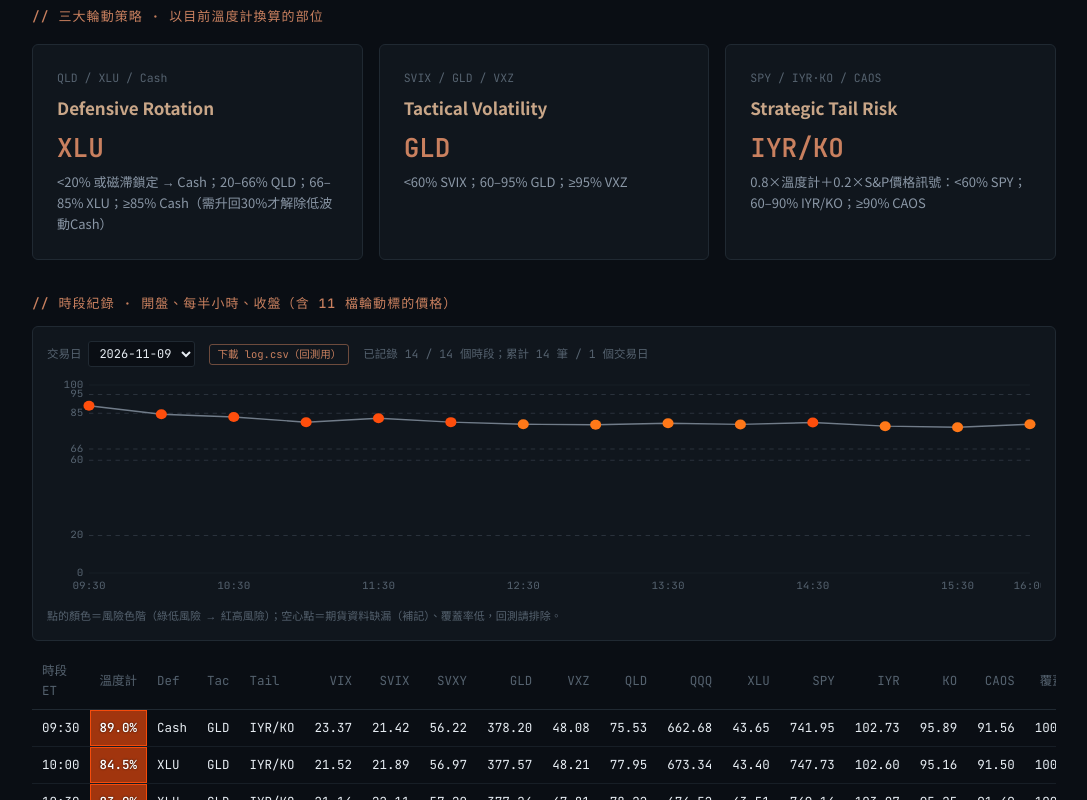
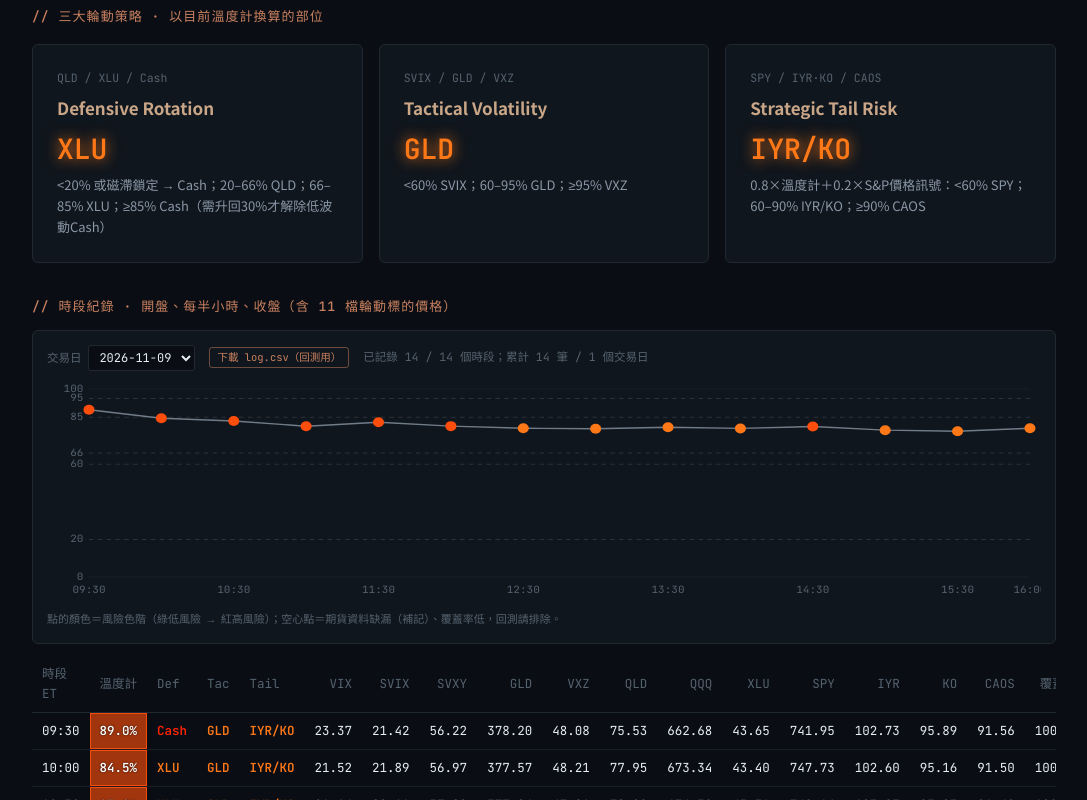
Before and after one commit to leveragevolatilitylife/Volatility-Barometer, a plain HTML site: page index.html in a window 1280 px wide. Shown: the part 680-1480 px from the top of the page, without its empty margins (96-1183 px from the left). Drawn offline with Linux system fonts and the light colour scheme.

Commit message:
feat: 三策略倉位字色依風險區間套用紅黃綠色階
Co-Authored-By: Claude Sonnet 5.5 <noreply@anthropic.com>
Claude-Session: https://claude.ai/code/session_01BzUM1Cu1PAB6zVCbpfcoMb

```diff
--- a/assets/app.js
+++ b/assets/app.js
@@ -10,6 +10,12 @@ var RISK_STEPS=(function(){var R=[255,36,0],M=[255,225,53],G=[0,255,127];var o=[
 function riskRgb(risk){if(risk==null||isNaN(risk))return null;var f=Math.max(0,Math.min(1,1-risk));return RISK_STEPS[Math.min(9,Math.floor(f*10))]}
 function rgba(c,a){return 'rgba('+c[0]+','+c[1]+','+c[2]+','+a+')'}
 function rkCell(risk,txt){var c=riskRgb(risk);return c?'<td class="rk" style="background:'+rgba(c,.62)+';box-shadow:inset 0 0 0 1px '+rgba(c,.9)+'">'+txt+'</td>':'<td class="na">'+txt+'</td>'}
+/* 倉位字色：依該倉位所對應的風險區間，取區間中點套用同一組紅黃綠色階（綠＝低風險區、紅＝高風險區） */
+function posRisk(st,pos,b,ts){
+ if(st==='defensive')return pos==='Cash'?(b>=.85?.925:.10):(pos==='QLD'?.43:.755);
+ if(st==='tactical')return pos==='GLD'?.775:(pos==='VXZ'?.975:.30);
+ return pos==='SPY'?.30:(pos==='CAOS'?.95:.75)}
+function posColor(st,pos,b,ts){var c=riskRgb(posRisk(st,pos,b,ts));return c?'rgb('+c.join(',')+')':''}
 function get(f,csv){return fetch(base+'/'+f+'?_='+Math.floor(Date.now()/60000)).then(function(r){if(!r.ok)throw 0;return csv?r.text():r.json()}).catch(function(){return null})}
 function pct(x){return x==null||isNaN(x)?'--':(x*100).toFixed(1)+'%'}
 function el(t,a,txt){var e=document.createElementNS(NS,t);for(var k in a)e.setAttribute(k,a[k]);if(txt!=null)e.textContent=txt;return e}
@@ -55,7 +61,7 @@ Promise.all([get('live.json'),get('log.csv',1),get('weights.json')]).then(functi
   $('asof').textContent='資料日 '+L.trade_date+' · 更新 '+L.asof_et.slice(11,16)+' ET'+(L.bar_time_et?' · 最新K線 '+L.bar_time_et:'');
   $('kv').innerHTML=[['VIX',L.inputs.VIX],['VIX9D',L.inputs.VIX9D],['VIX3M',L.inputs.VIX3M],['S&P價格訊號',L.price_signal*100,'%'],['覆蓋率',L.coverage*100,'%']].map(function(k){return '<div><small>'+k[0]+'</small><b>'+(k[1]==null?'--':(+k[1]).toFixed(k[2]?0:2)+(k[2]||''))+'</b></div>'}).join('');
   if(L.coverage<.95){var w=$('warn');w.style.display='block';w.textContent='⚠ 覆蓋率 '+(L.coverage*100).toFixed(0)+'%：部分指標（多為 VIX 期貨）暫缺，已重新正規化，數值僅供參考。'}
-  $('strats').innerHTML=STR.map(function(s){return '<div class="card st"><div class="tick">'+s[2]+'</div><h2>'+s[1]+'</h2><div class="pos">'+L.strategies[s[0]]+'</div><div class="desc">'+s[3]+'</div></div>'}).join('');
+  $('strats').innerHTML=STR.map(function(s){return '<div class="card st"><div class="tick">'+s[2]+'</div><h2>'+s[1]+'</h2><div class="pos" style="color:'+posColor(s[0],L.strategies[s[0]],L.barometer,L.tail_score)+'">'+L.strategies[s[0]]+'</div><div class="desc">'+s[3]+'</div></div>'}).join('');
   var wm={};if(Wt)Wt.metrics.forEach(function(m){wm[m.name]=m.weight});
   var h='<tr><th>指標</th><th class="num">數值</th><th>風險分位</th><th class="num">權重</th></tr>';
   Object.keys(L.metrics).forEach(function(k){var m=L.metrics[k];h+='<tr><td>'+k+'</td><td class="num">'+(m.value==null?'<span class="na">缺</span>':m.value.toFixed(4))+'</td>'+rkCell(m.risk,m.risk==null?'--':(m.risk*100).toFixed(0)+'%')+'<td class="num">'+(wm[k]!=null?(wm[k]*100).toFixed(1)+'%':'')+'</td></tr>'});
@@ -67,7 +73,7 @@ Promise.all([get('live.json'),get('log.csv',1),get('weights.json')]).then(functi
   lineChart($('intra'),rows.map(function(x){return x.slot}),rows.map(function(x){return +x.barometer}),{hollow:rows.map(function(x){return x.late==='1'||+x.coverage<.95})});
   $('logmeta').textContent=rows.length?('已記錄 '+rows.length+' / 14 個時段；累計 '+S.length+' 筆 / '+days.length+' 個交易日'):'';
   var h='<tr><th>時段 ET</th><th class="num">溫度計</th><th>Def</th><th>Tac</th><th>Tail</th><th class="num">VIX</th>'+TICKERS.map(function(t){return '<th class="num">'+t+'</th>'}).join('')+'<th class="num">覆蓋</th></tr>';
-  rows.forEach(function(x){h+='<tr class="'+(x.late==='1'?'slotrow-late':'')+'"><td>'+x.slot+(x.late==='1'?' *':'')+'</td>'+rkCell(+x.barometer,pct(+x.barometer))+'<td>'+x.defensive+'</td><td>'+x.tactical+'</td><td>'+x.tail+'</td><td class="num">'+(+x.VIX).toFixed(2)+'</td>'+TICKERS.map(function(t){return '<td class="num">'+(x[t]===''?'<span class="na">–</span>':(+x[t]).toFixed(2))+'</td>'}).join('')+'<td class="num">'+(+x.coverage*100).toFixed(0)+'%</td></tr>'});
+  rows.forEach(function(x){h+='<tr class="'+(x.late==='1'?'slotrow-late':'')+'"><td>'+x.slot+(x.late==='1'?' *':'')+'</td>'+rkCell(+x.barometer,pct(+x.barometer))+'<td style="color:'+posColor('defensive',x.defensive,+x.barometer)+';font-weight:600">'+x.defensive+'</td><td style="color:'+posColor('tactical',x.tactical,+x.barometer)+';font-weight:600">'+x.tactical+'</td><td style="color:'+posColor('tail',x.tail.split('/')[0]==='IYR'?'IYR/KO':x.tail,+x.barometer,+x.tail_score)+';font-weight:600">'+x.tail+'</td><td class="num">'+(+x.VIX).toFixed(2)+'</td>'+TICKERS.map(function(t){return '<td class="num">'+(x[t]===''?'<span class="na">–</span>':(+x[t]).toFixed(2))+'</td>'}).join('')+'<td class="num">'+(+x.coverage*100).toFixed(0)+'%</td></tr>'});
   $('snaps').innerHTML=rows.length?h:'<tr><td class="na">尚無紀錄 — 下一個美股交易日開盤時起自動寫入（* 為補記，期貨缺漏）</td></tr>'}
  sel.onchange=show;show();
  var k=S.filter(function(x){return x.slot==='10:30'});
--- a/index.html
+++ b/index.html
@@ -13,7 +13,7 @@
 .kv div{border:1px solid var(--border-soft);border-radius:4px;padding:10px 12px}
 .kv small{display:block;font-family:var(--mono);font-size:10.5px;color:var(--text-tertiary)}.kv b{font-family:var(--mono);font-size:16px;font-weight:500}
 .grid3{display:grid;grid-template-columns:repeat(3,1fr);gap:16px;margin-top:16px}
-.pos{font-family:var(--mono);font-size:26px;font-weight:600;color:var(--accent);margin:4px 0}
+.pos{font-family:var(--mono);font-size:28px;font-weight:700;text-shadow:0 0 14px currentColor;margin:4px 0}
 .desc{color:var(--text-secondary);font-size:13px}
 h3.sec{font-family:var(--mono);font-size:13px;color:var(--accent);letter-spacing:.08em;margin:34px 0 12px;font-weight:500}
 table{width:100%;border-collapse:collapse;font-family:var(--mono);font-size:12.5px}
```
